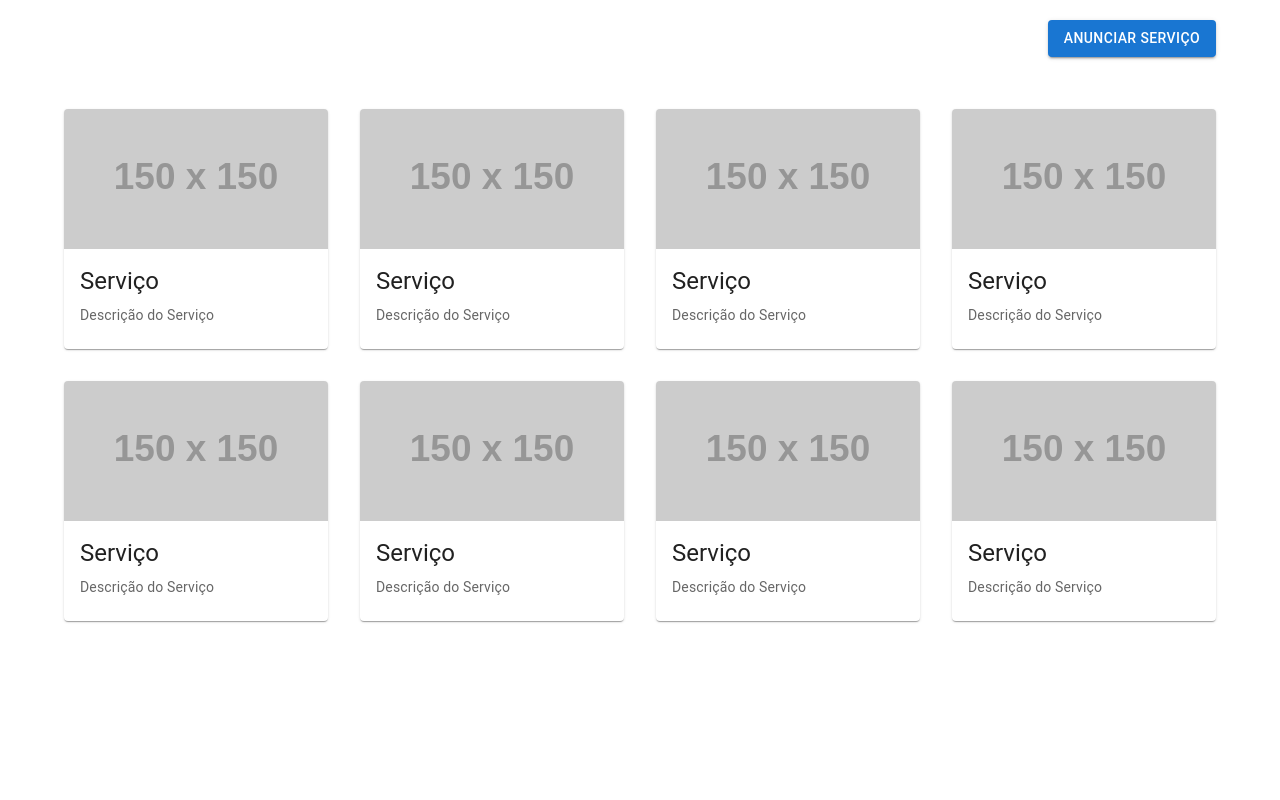
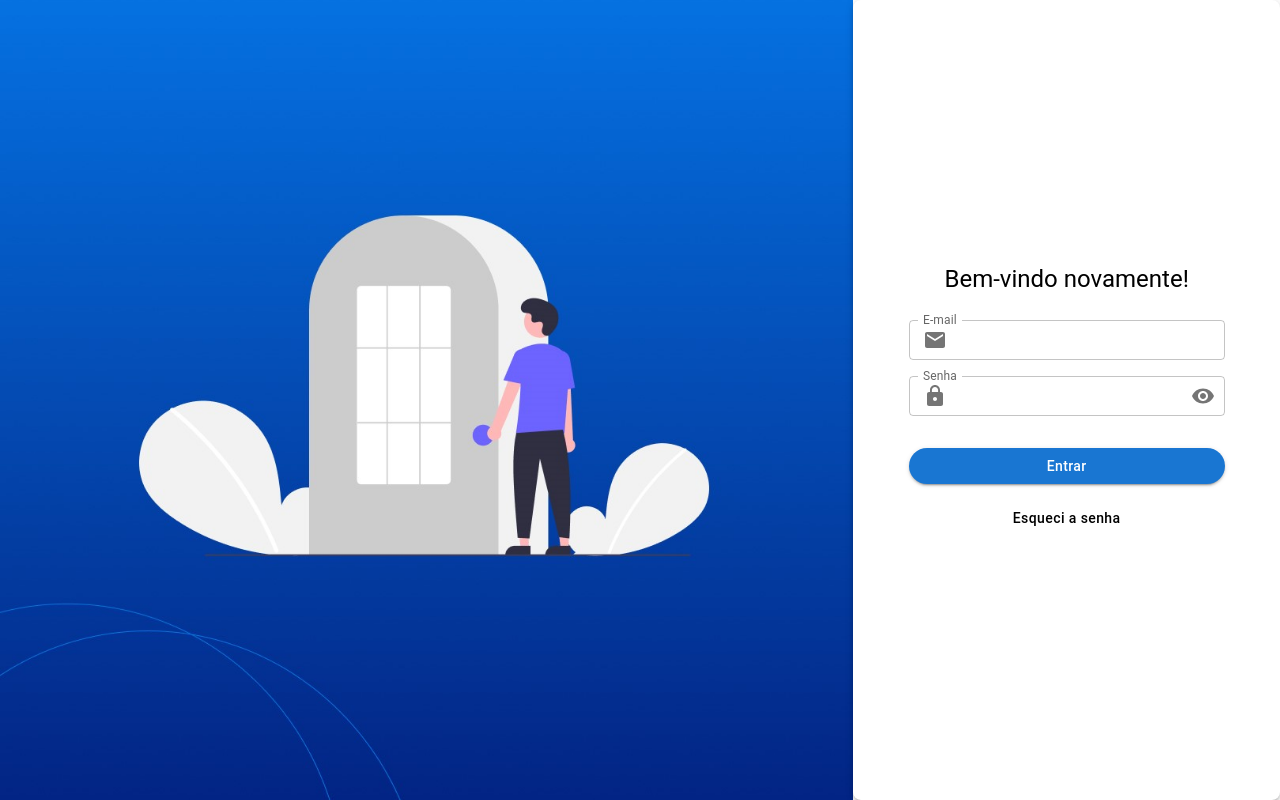
Before and after one commit to renatosnt/matchservice, a React (Create React App) app in the folder frontend/: page / in a window 1280 px wide. Built offline with nearby package versions, Linux system fonts and the light colour scheme.

Commit message:
feat: router created

```diff
--- a/frontend/src/App.tsx
+++ b/frontend/src/App.tsx
@@ -1,7 +1,6 @@
-import { Login } from "./adapters/ui/Login";
-import { ServiceList } from "./adapters/ui/ServiceList";
+import AppRouter from "./router/Router";
 function App() {
-  return <ServiceList />;
+  return <AppRouter />;
 }
 
 export default App;
--- /dev/null
+++ b/frontend/src/router/Router.tsx
@@ -0,0 +1,16 @@
+// src/adapters/entry/Router.tsx
+import { Route, Routes } from "react-router-dom";
+import { Login } from "../adapters/ui/Login";
+import { ServiceList } from "../adapters/ui/ServiceList";
+
+const AppRouter = () => {
+  return (
+    <Routes>
+      <Route path="/" element={<Login />} />
+      <Route path="/login" element={<Login />} />
+      <Route path="/services" element={<ServiceList />} />
+    </Routes>
+  );
+};
+
+export default AppRouter;
```
